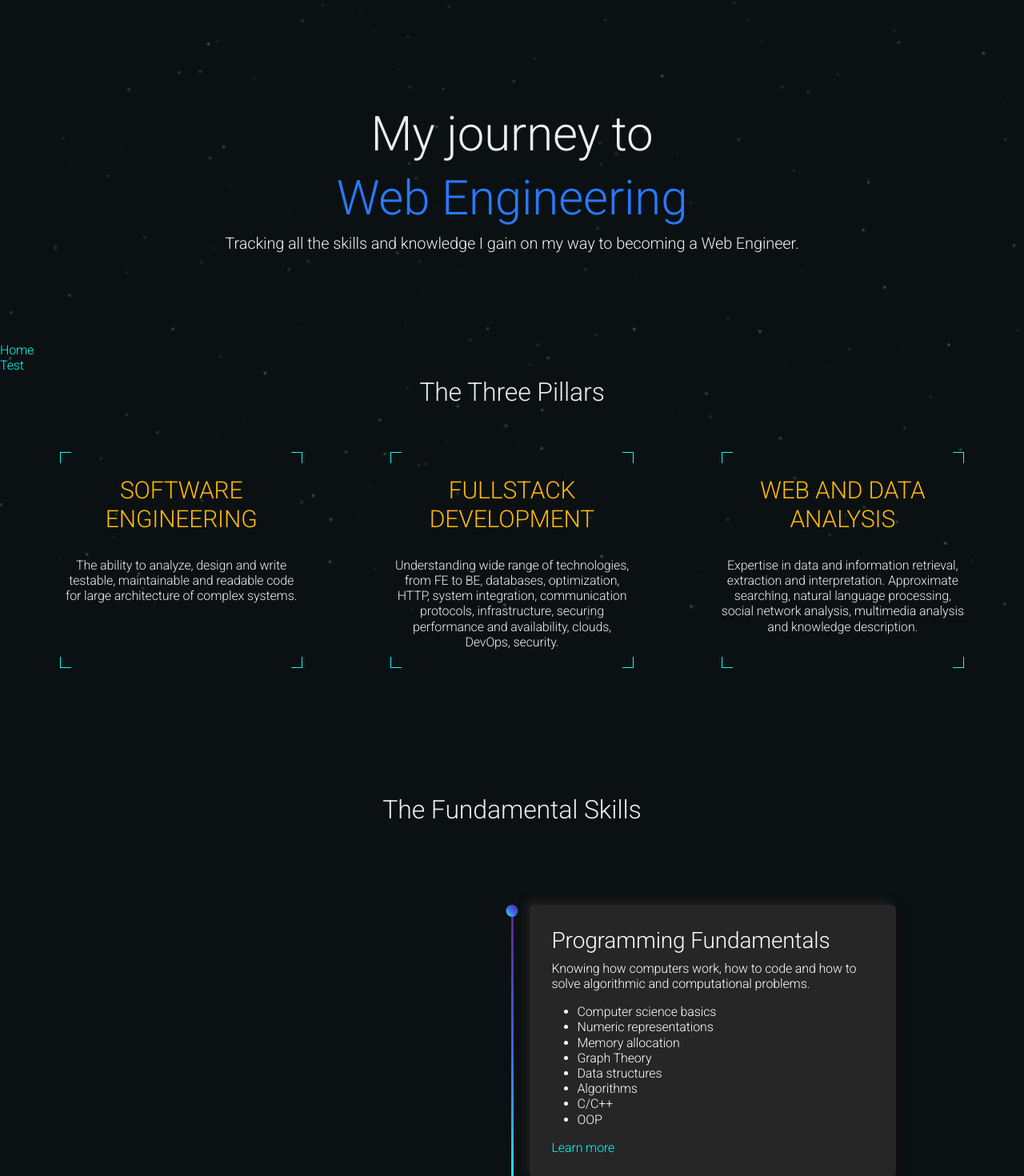
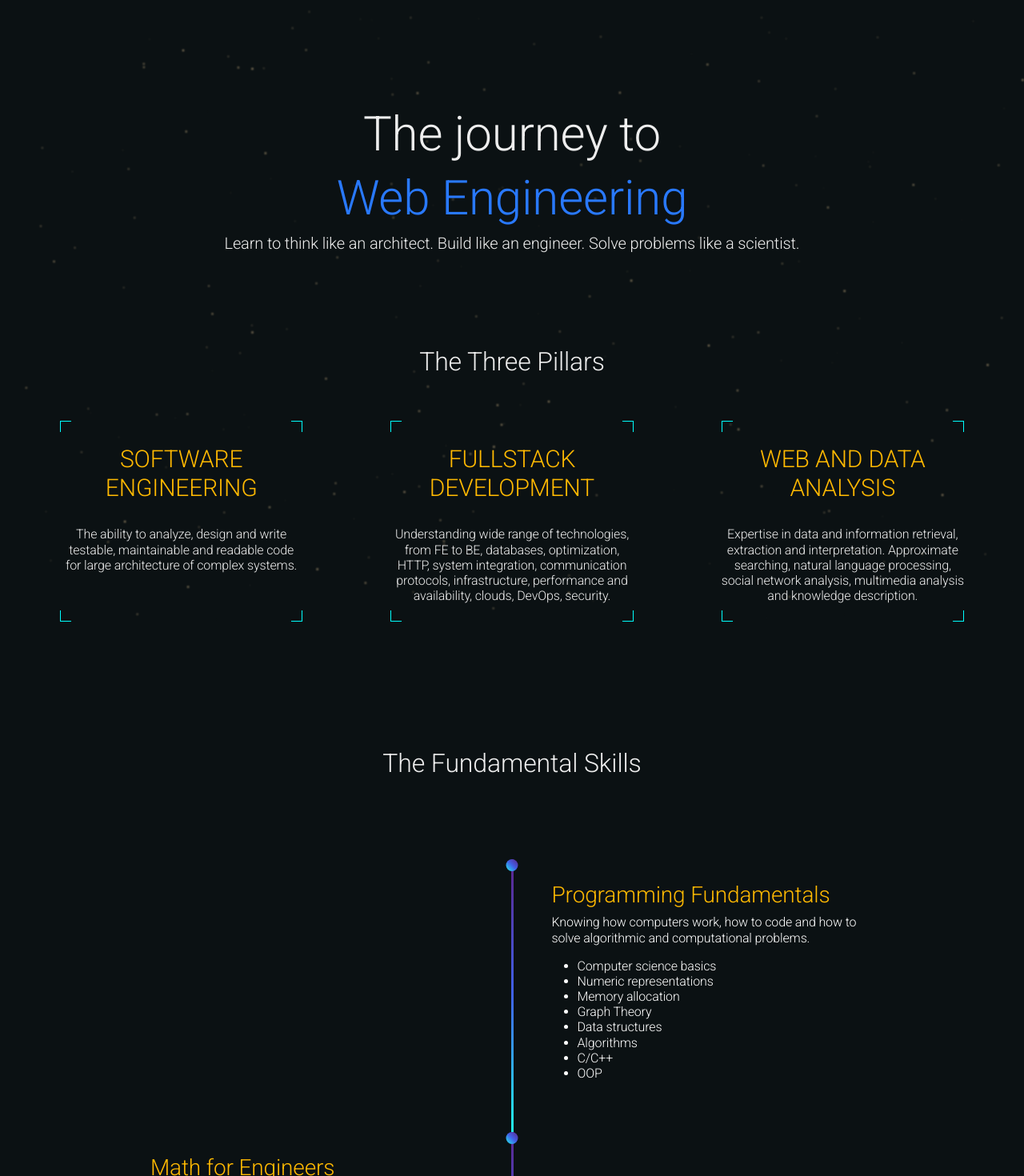
Before and after one commit to Sirvy/web-eng-journey, a React (Create React App) app: page / in a window 1280 px wide. Shown: the part 20-1490 px from the top of the page at 80% size. Built offline with nearby package versions, Linux system fonts and the light colour scheme.

Commit message:
Some corrections

```diff
--- a/src/components/Background.js
+++ b/src/components/Background.js
@@ -75,7 +75,7 @@ const Background = () => {
         }
 
         [...Array(100)].forEach(e => loop());
-        //setInterval(loop, 100);
+        setInterval(loop, 100);
     }, []);
     return (
         <canvas id={"fireflies"}></canvas>
--- a/src/pages/HomePage.js
+++ b/src/pages/HomePage.js
@@ -8,9 +8,9 @@ const Header = () => {
     return (
         <header>
             <div className="container px-4 text-center">
-                <h1 className="center">My journey to</h1>
+                <h1 className="center">The journey to</h1>
                 <h1 className="center highlight">Web Engineering</h1>
-                <p className="lead">Tracking all the skills and knowledge I gain on my way to becoming a Web Engineer.</p>
+                <p className="lead">Learn to think like an architect. Build like an engineer. Solve problems like a scientist.</p>
             </div>
         </header>
     );
@@ -31,7 +31,7 @@ const TheThreePillars = () => {
                 <div className="pillar-component">
                     <span>FullStack Development</span>
                     <p>Understanding wide range of technologies, from FE to BE, databases, optimization, HTTP, system
-                        integration, communication protocols, infrastructure, securing performance and availability,
+                        integration, communication protocols, infrastructure, performance and availability,
                         clouds, DevOps, security.</p>
                     <div className="corners top"></div>
                     <div className="corners bottom"></div>
@@ -59,7 +59,7 @@ function HomePage() {
         <>
             <Background/>
             <Header/>
-            <Navigation/>
+            {/* <Navigation/> */}
             <TheThreePillars/>
             <SkillsSection/>
         </>
--- a/src/pages/parts/SkillsSection.js
+++ b/src/pages/parts/SkillsSection.js
@@ -18,7 +18,7 @@ const skillList = [
         ]
     },
     {
-        title: "Math Fundamentals",
+        title: "Math for Engineers",
         small: "(Analytical thinking)",
         url: "courses/math",
         description: "The basic mathematical knowledge for computer science and analysis. The pillar of analytical thinking.",
@@ -154,7 +154,28 @@ const skillList = [
             "IaaS",
             "Load balancing",
             "CI/CD",
-            "Jenkins"
+            "Jenkins",
+            "Infrastructure as code",
+            "Logging and monitoring",
+        ]
+    },
+    {
+        title: "Microservices",
+        small: "Highly performant and scalable systems",
+        url: "courses/microservices",
+        description: "Designing and implementing microservices, the modern way of building large systems.",
+        topics: [
+            "Microservices",
+            "SOA, DDD",
+            "Integration and communication",
+            "Deployment and orchestration",
+            "Event-driven architecture",
+            "Load balancing",
+            "Performance",
+            "Sharding and partitioning",
+            "Caching, CDN",
+            "Streaming, Messaging, Pub/Sub",
+            "Edge computing",
         ]
     },
     {
@@ -268,7 +289,8 @@ const SkillsSection = () => {
     const skillsHTML = [];
     let i = 0;
     skillList.forEach(skill => {
-        const link = skill.hasOwnProperty("url") ? <a href={skill.url}>Learn more</a> : null;
+        //const link = skill.hasOwnProperty("url") ? <a href={skill.url}>Learn more</a> : null;
+        const link = null;
         if (i % 2 === 0) {
             skillsHTML.push(<div className="timeline-empty"></div>)
             skillsHTML.push(<div className="timeline-middle">
--- a/src/scss/index.scss
+++ b/src/scss/index.scss
@@ -153,16 +153,20 @@ section {
 
   .timeline-content {
     padding: 20px;
-    background: #262626;
-    -webkit-box-shadow: 5px 5px 10px #181818, -5px -5px 10px #1f1f1f;
-    box-shadow: 5px 5px 10px #0e0e0e, -5px -5px 10px #1f1f1f;
-    border-radius: 5px;
+    // background: #262626;
+    // -webkit-box-shadow: 5px 5px 10px #181818, -5px -5px 10px #1f1f1f;
+    // box-shadow: 5px 5px 10px #0e0e0e, -5px -5px 10px #1f1f1f;
+    // border-radius: 5px;
     color: white;
     padding: 1.75rem;
     transition: 0.4s ease;
     overflow-wrap: break-word !important;
     margin: 1rem 1rem 20px;
     border-radius: 6px;
+
+    h3 {
+      color: #FFB902;
+    }
   }
 
   .timeline-component {
```
Also changed, not shown: 1 other file (tests, documents, lock files or other folders).
